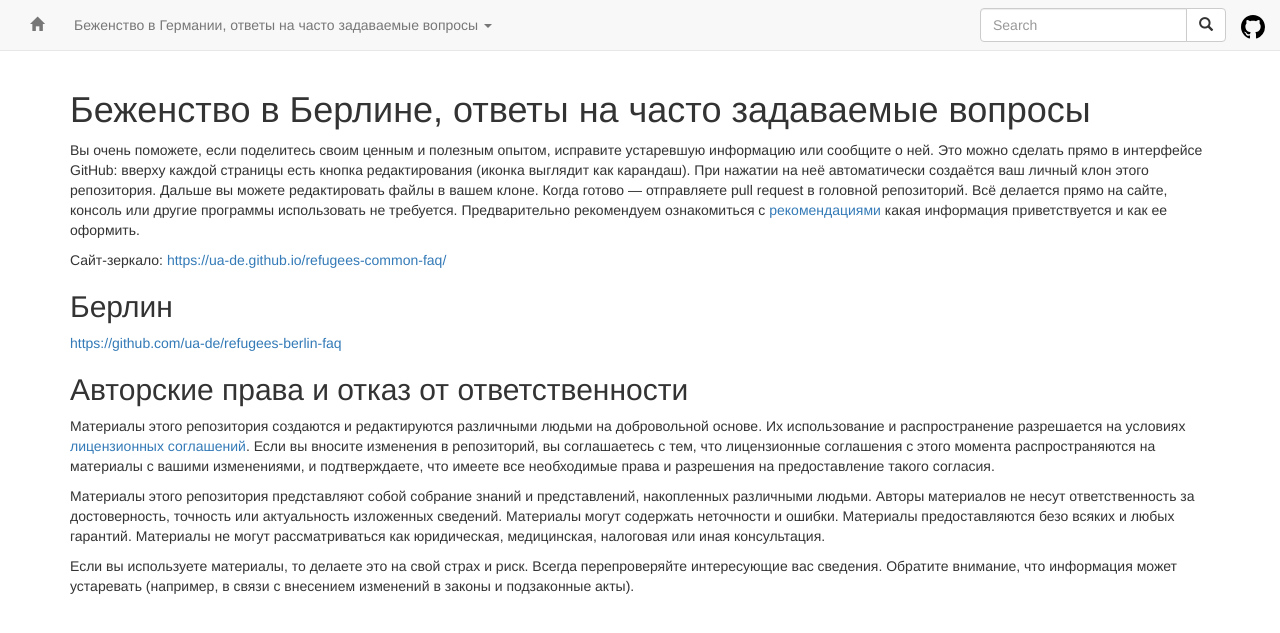
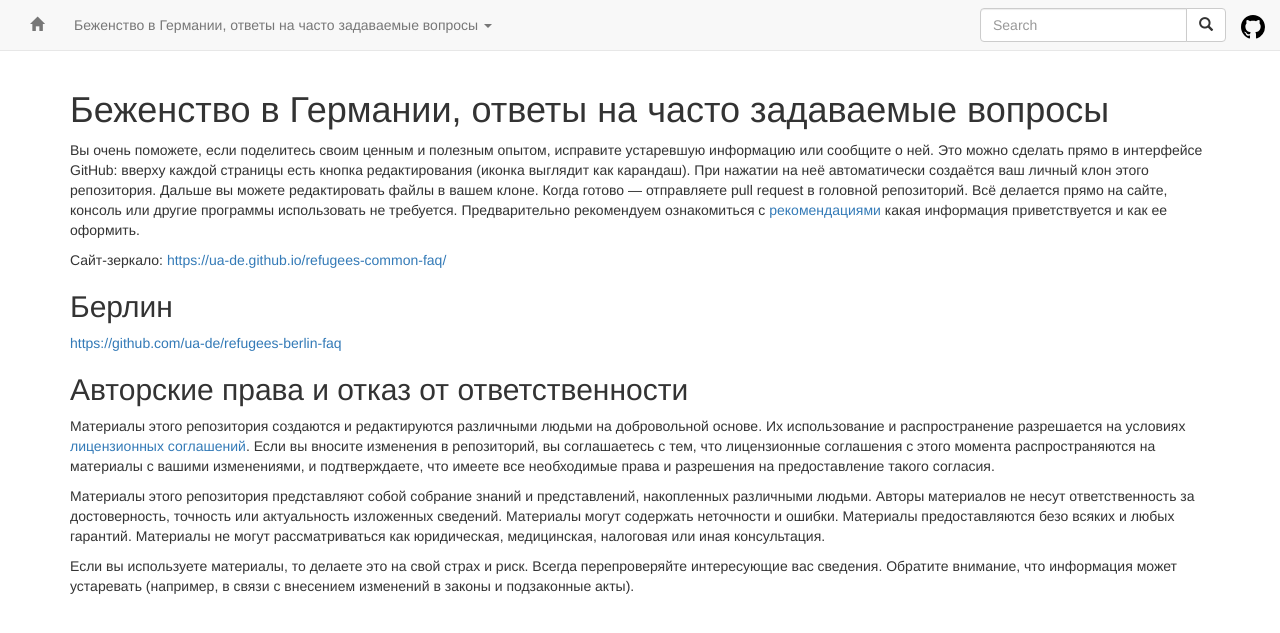
Before and after one commit to ua-de/refugees-common-faq, a Jekyll site: the page built from index.md, in a window 1280 px wide. Shown: the top 633 px of the page. Built offline with Jekyll 4.4.1, drawn with Linux system fonts in a browser that asks for light colours; nearby versions of some CDN libraries; our own code applies the rules of GitHub Pages for plain Markdown files.

Commit message:
sync github pages

```diff
--- a/index.md
+++ b/index.md
@@ -2,7 +2,7 @@
 layout: default
 ---
 
-# Беженство в Берлине, ответы на часто задаваемые вопросы
+# Беженство в Германии, ответы на часто задаваемые вопросы
 
 Вы очень поможете, если поделитесь своим ценным и полезным опытом, исправите устаревшую информацию или сообщите о ней. Это можно сделать прямо в интерфейсе GitHub: вверху каждой страницы есть кнопка редактирования (иконка выглядит как карандаш). При нажатии на неё автоматически создаётся ваш личный клон этого репозитория. Дальше вы можете редактировать файлы в вашем клоне. Когда готово — отправляете pull request в головной репозиторий. Всё делается прямо на сайте, консоль или другие программы использовать не требуется. Предварительно рекомендуем ознакомиться с [рекомендациями](CONTRIBUTING.md) какая информация приветствуется и как ее оформить.
 
```
